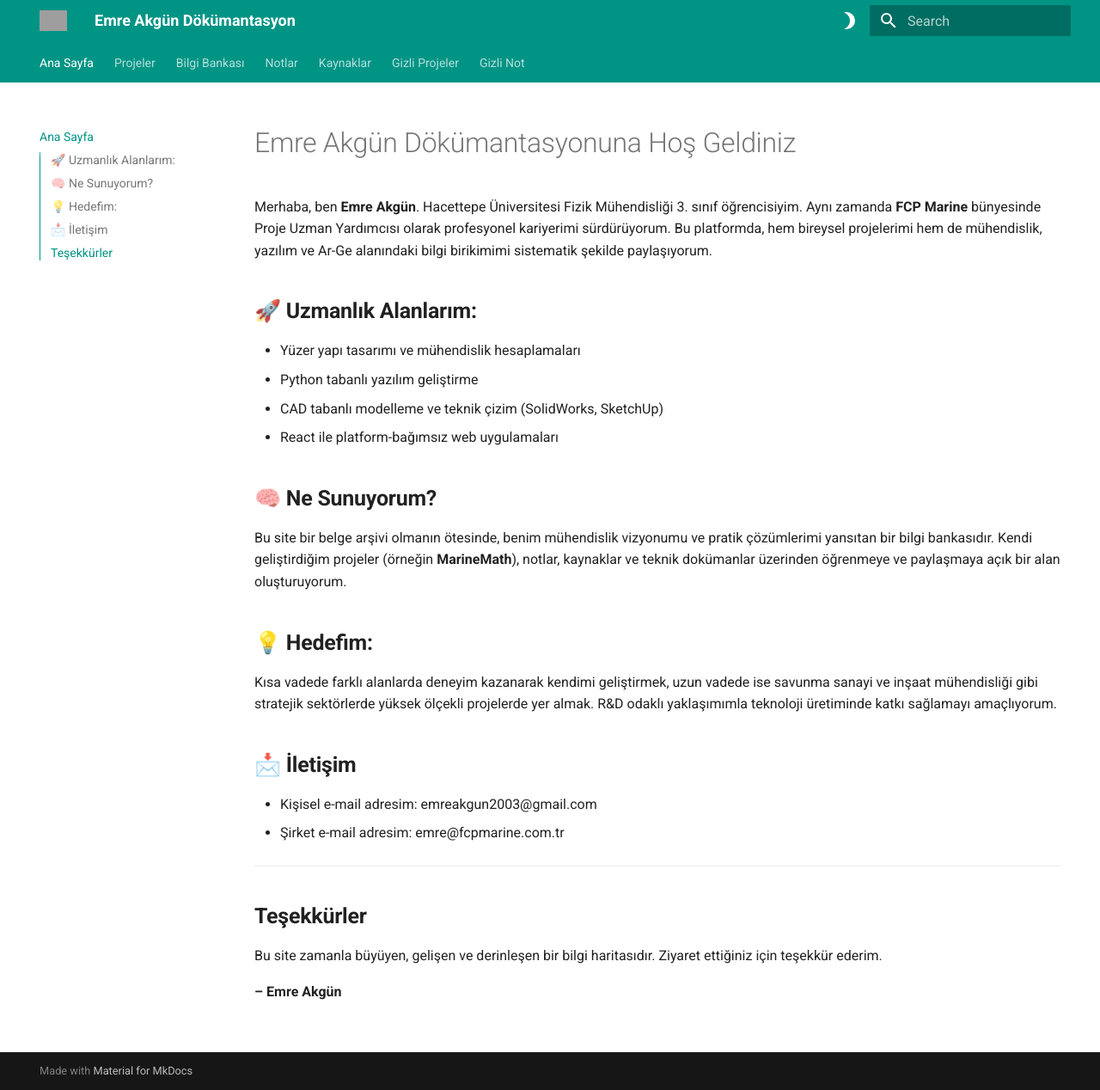
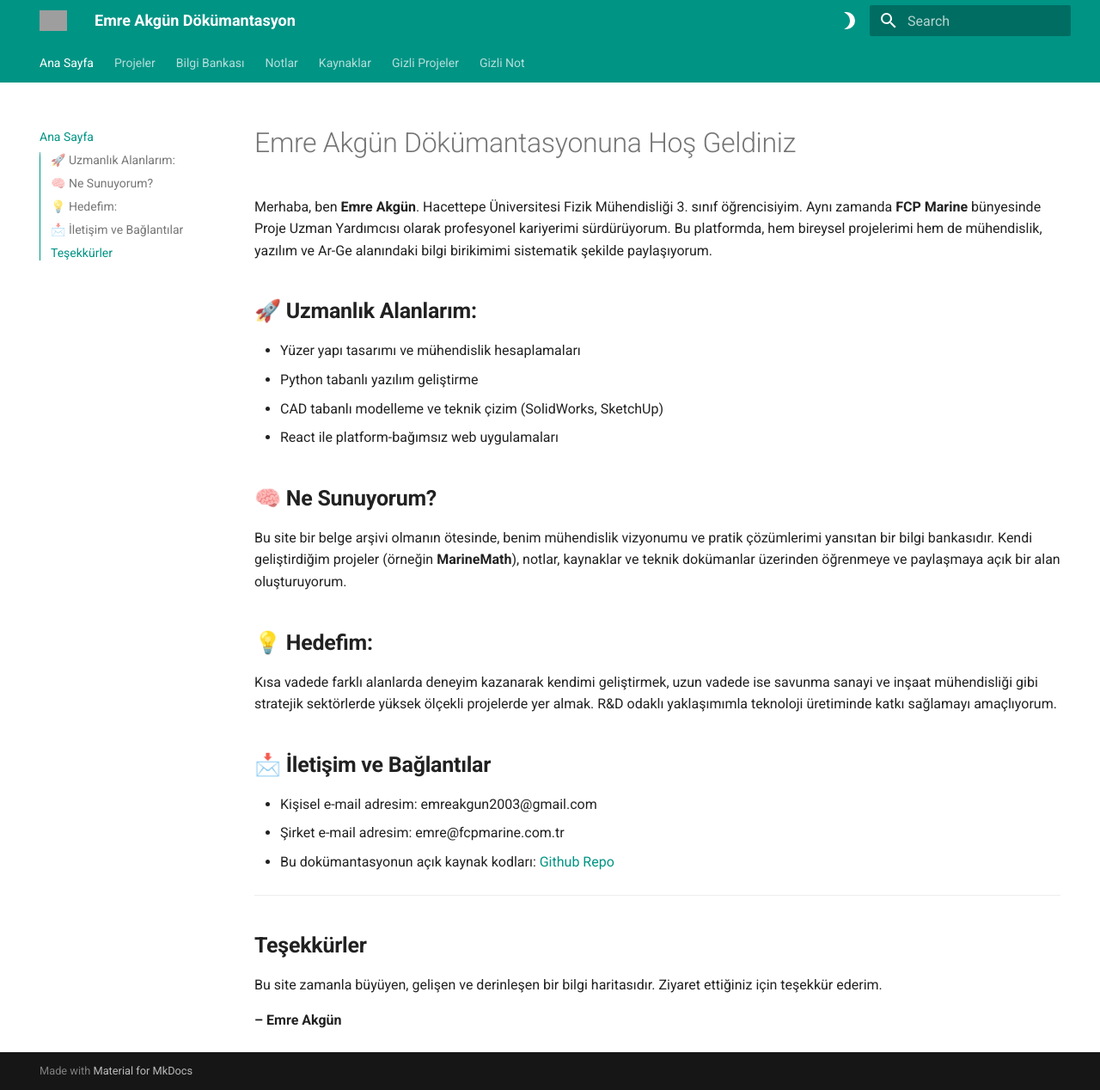
Before and after one commit to emreakguncloud/emre-docs, an MkDocs documentation site: the page built from docs/index.md, in a window 1280 px wide and 1268 px high. Shown: the whole window at 86% size. Built offline with MkDocs 1.6.1 and Material for MkDocs 9.7.7, drawn with Linux system fonts in a browser that asks for light colours; old or Windows-style settings are respelled for this version of MkDocs; grey boxes are pictures that could not be loaded.

Commit message:
Ufak metin düzeltmeleri

```diff
--- a/docs/index.md
+++ b/docs/index.md
@@ -14,9 +14,10 @@ Bu site bir belge arşivi olmanın ötesinde, benim mühendislik vizyonumu ve pr
 ## 💡 **Hedefim:**
 Kısa vadede farklı alanlarda deneyim kazanarak kendimi geliştirmek, uzun vadede ise savunma sanayi ve inşaat mühendisliği gibi stratejik sektörlerde yüksek ölçekli projelerde yer almak. R&D odaklı yaklaşımımla teknoloji üretiminde katkı sağlamayı amaçlıyorum.
 
-## 📩 **İletişim**
+## 📩 **İletişim ve Bağlantılar**
 - Kişisel e-mail adresim: emreakgun2003@gmail.com
 - Şirket e-mail adresim: emre@fcpmarine.com.tr
+- Bu dokümantasyonun açık kaynak kodları: [Github Repo](github.com/emreakguncloud/emre-docs)
 ---
 ##  **Teşekkürler**
 Bu site zamanla büyüyen, gelişen ve derinleşen bir bilgi haritasıdır. Ziyaret ettiğiniz için teşekkür ederim.
```
Also changed, not shown: docs/public/index.md (+2 -1 lines), docs/public/knowledge-base/python/numerical_analysis/Interpolasyon-ve-Regresyon/Interpolasyon-ve-Regresyon.md (+1 -1 lines).
